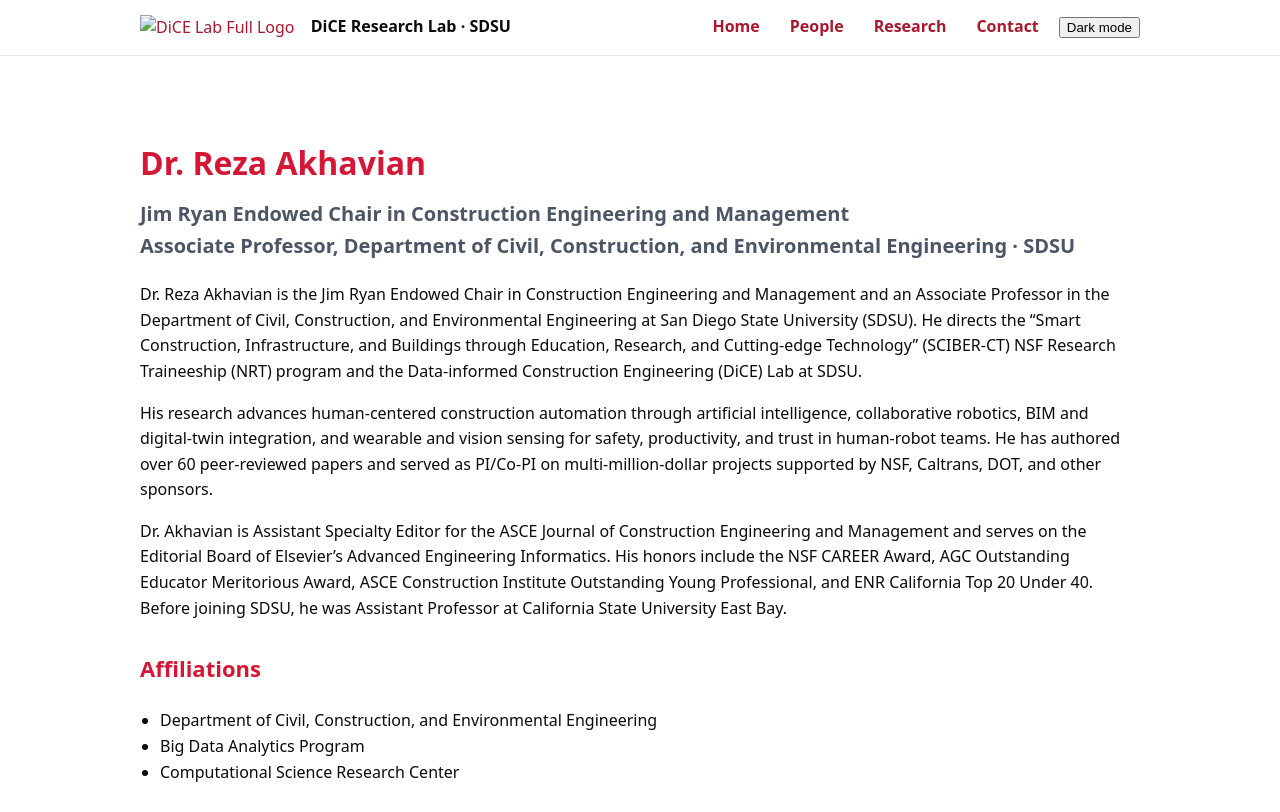
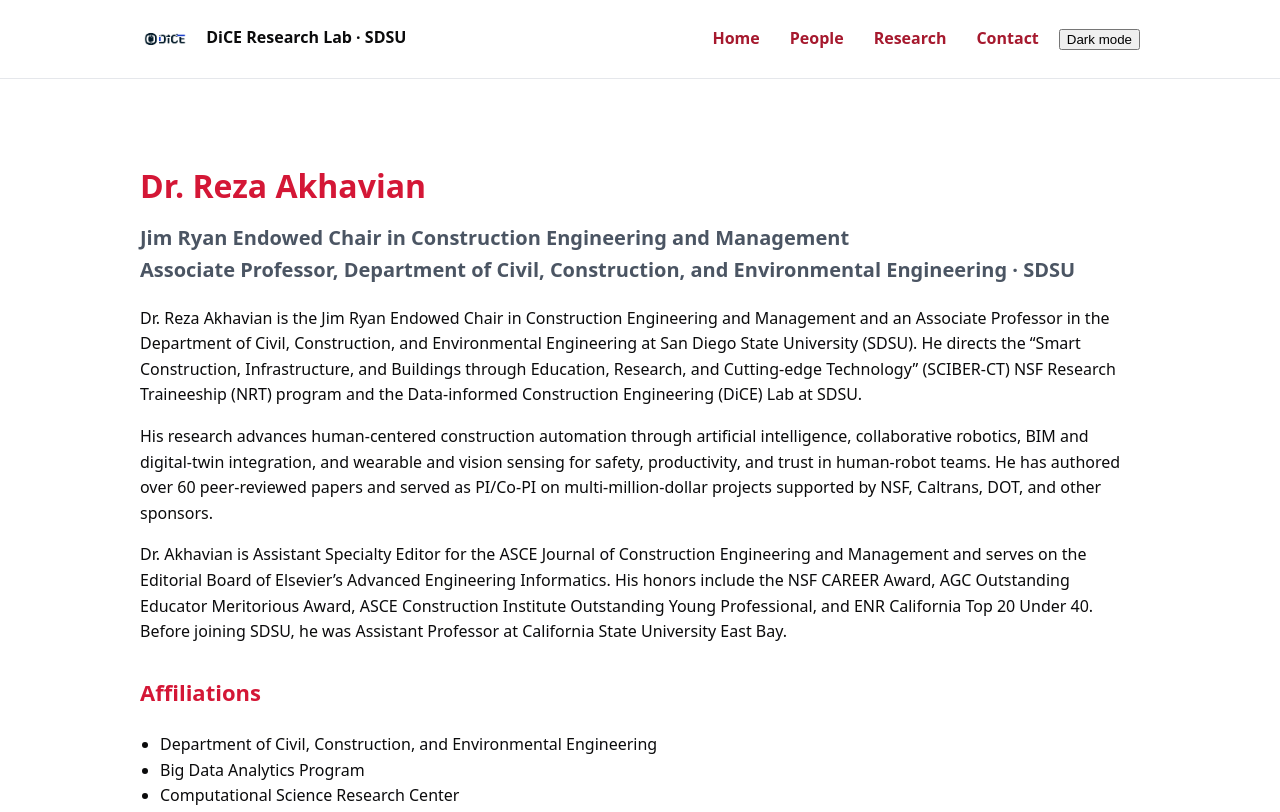
Before and after one commit to DiceLabs/website, a plain HTML site: page reza-akhavian.html in a window 1280 px wide. Shown: the top 812 px of the page. Drawn offline with Linux system fonts and the light colour scheme.

Commit message:
Update reza-akhavian.html

```diff
--- a/reza-akhavian.html
+++ b/reza-akhavian.html
@@ -76,7 +76,7 @@
     <div class="container nav">
       <div class="brand">
         <a href="index.html" class="logo-link" aria-label="DiCE Lab Home">
-          <img class="logo-img" src="assests/DiceLabFullLogo.png" alt="DiCE Lab Full Logo" style="height:50px;width:auto;margin-right:12px;vertical-align:middle">
+          <img class="logo-img" src="assets/DiceLabFullLogo.png" alt="DiCE Lab Full Logo" style="height:50px;width:auto;margin-right:12px;vertical-align:middle">
         </a>
         <strong>DiCE Research Lab · SDSU</strong>
       </div>
@@ -144,4 +144,5 @@
     })();
   </script>
 </body>
+
 </html>
```
